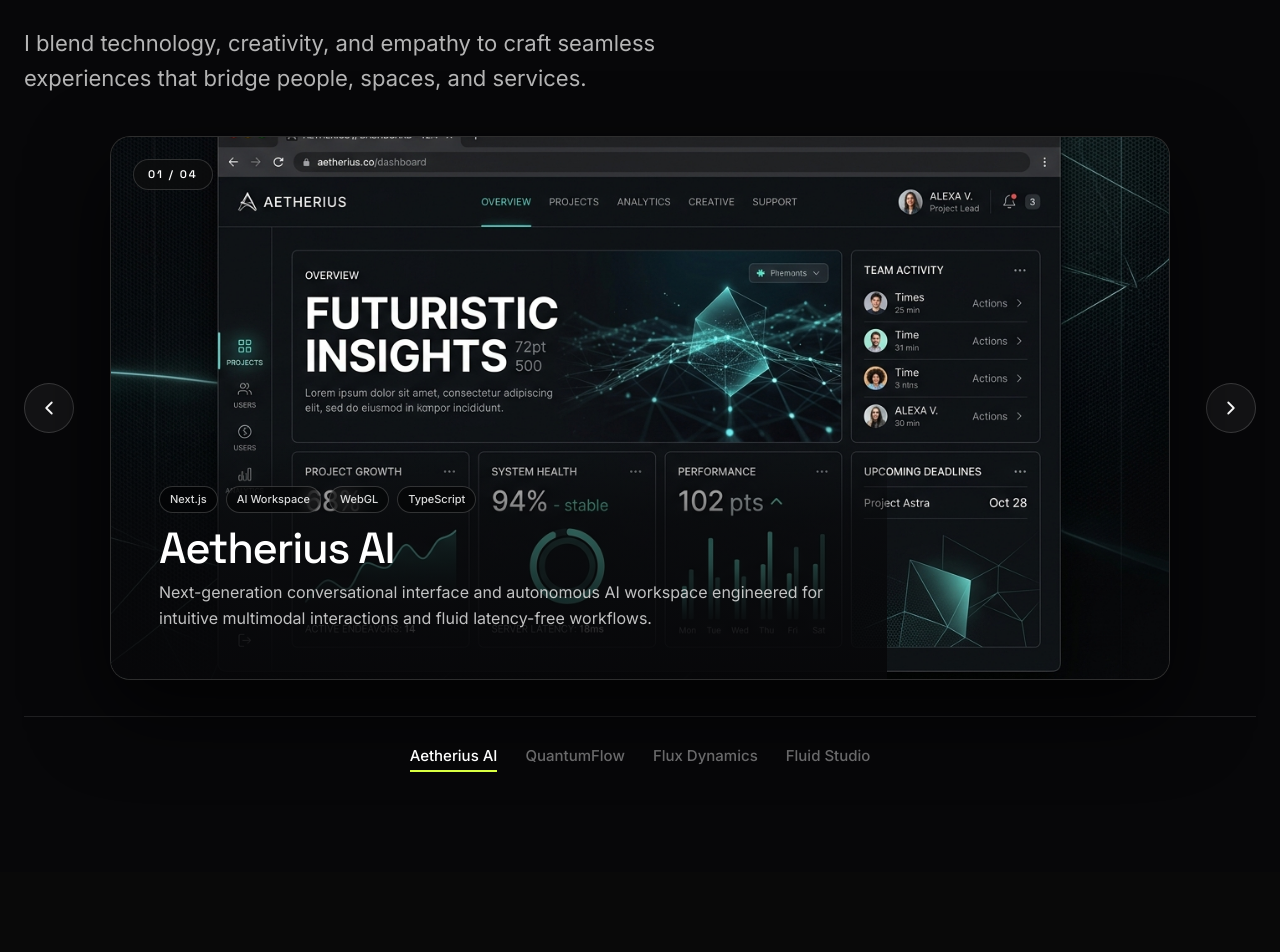
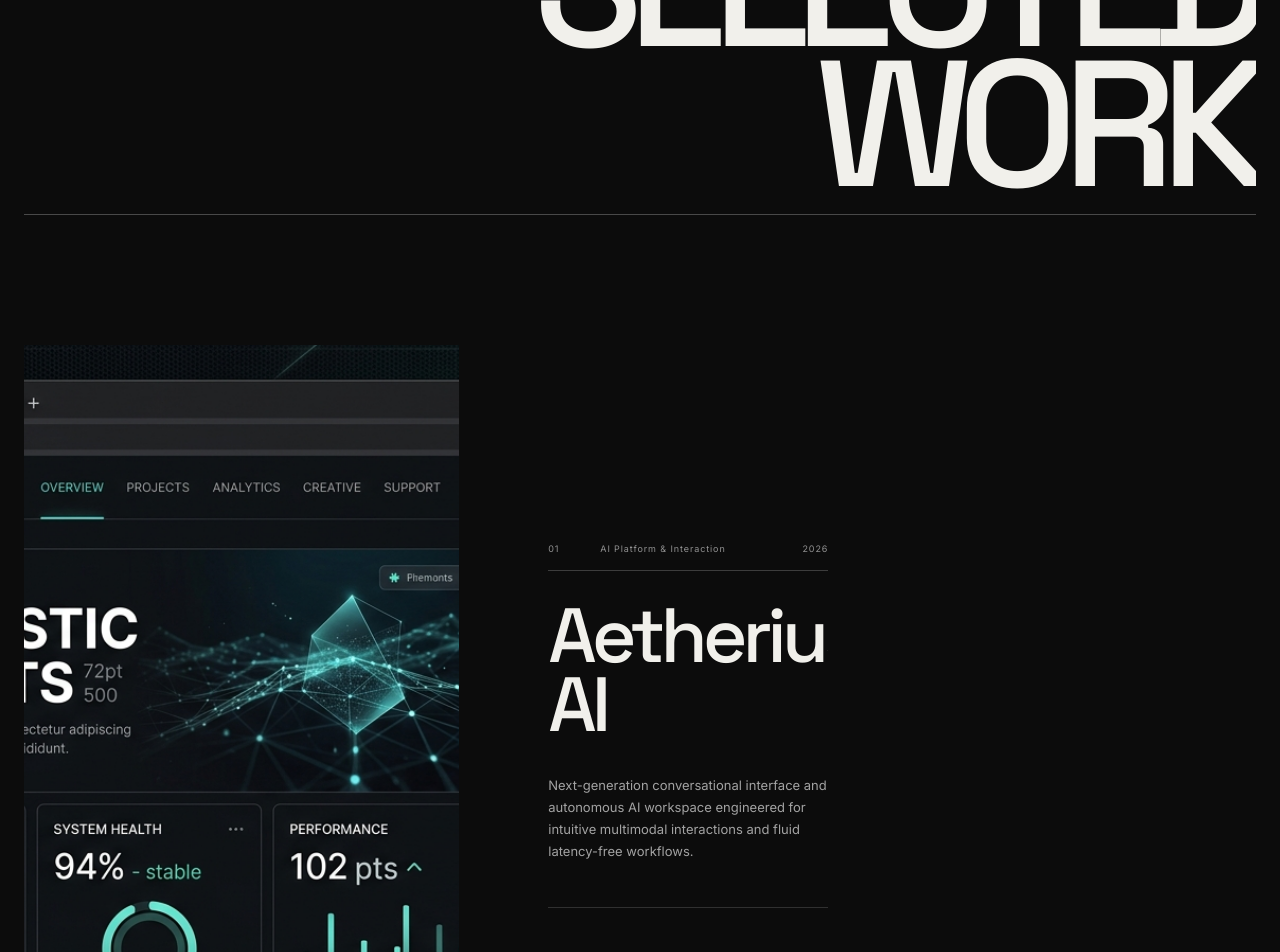
Before and after one commit to mk1632003-cyber/mri, a Next.js app: page / in a window 1280 px wide. Shown: the part 2840-3792 px from the top of the page. Built offline with nearby package versions, Linux system fonts and the light colour scheme.

Commit message:
feat: cinematic Featured Work with alternating clip-path, spring VIEW cursor, and parallax

```diff
--- a/app/globals.css
+++ b/app/globals.css
@@ -3100,3 +3100,282 @@ img {
     gap: 15px;
   }
 }
+
+/* =========================================
+   FEATURED WORK
+========================================= */
+
+.featuredWork {
+  position: relative;
+
+  background: #0c0c0c;
+  color: #f1f0eb;
+
+  padding: 140px 0 180px;
+
+  overflow: hidden;
+}
+
+.workHeader {
+  margin-bottom: 130px;
+}
+
+.workHeader .section-label {
+  display: block;
+
+  margin-bottom: 60px;
+
+  color: rgba(255,255,255,.45);
+}
+
+.workTitleMask {
+  overflow: hidden;
+}
+
+.workTitleMask.right {
+  text-align: right;
+}
+
+.workTitle h2 {
+  font-family: var(--font-space);
+
+  font-size: clamp(80px, 14vw, 230px);
+
+  line-height: 0.78;
+
+  font-weight: 500;
+
+  letter-spacing: -0.085em;
+}
+
+
+/* PROJECT */
+
+.project {
+  padding-bottom: 180px;
+}
+
+.project:last-child {
+  padding-bottom: 0;
+}
+
+.projectInner {
+  display: grid;
+
+  grid-template-columns:
+    minmax(0, 1.65fr)
+    minmax(280px, 0.7fr);
+
+  gap: clamp(40px, 7vw, 120px);
+
+  align-items: center;
+}
+
+.project.reverse .projectVisual {
+  order: 2;
+}
+
+.project.reverse .projectInfo {
+  order: 1;
+}
+
+
+/* PROJECT IMAGE */
+
+.projectVisual {
+  position: relative;
+
+  height: min(72vw, 760px);
+
+  overflow: hidden;
+
+  isolation: isolate;
+}
+
+.projectVisual img {
+  position: absolute;
+
+  width: 100%;
+  height: 114%;
+
+  left: 0;
+  top: -7%;
+
+  object-fit: cover;
+
+  will-change: transform;
+}
+
+
+/* FOLLOWING VIEW BUTTON */
+
+.viewCursor {
+  position: absolute;
+
+  width: 100px;
+  height: 100px;
+
+  transform:
+    translate(-50%, -50%);
+
+  border-radius: 50%;
+
+  background: #d9ff43;
+  color: #111;
+
+  display: flex;
+
+  align-items: center;
+  justify-content: center;
+
+  gap: 5px;
+
+  font-size: 10px;
+
+  font-weight: 700;
+
+  letter-spacing: .08em;
+
+  pointer-events: none;
+
+  z-index: 5;
+
+  transform-origin: center;
+}
+
+
+/* INFO */
+
+.projectInfo {
+  align-self: center;
+}
+
+.projectMeta {
+  display: grid;
+
+  grid-template-columns:
+    40px 1fr auto;
+
+  gap: 12px;
+
+  margin-bottom: 30px;
+
+  padding-bottom: 14px;
+
+  border-bottom:
+    1px solid rgba(255,255,255,.2);
+
+  font-size: 9px;
+
+  letter-spacing: .1em;
+
+  color:
+    rgba(255,255,255,.55);
+}
+
+.projectTitleMask {
+  overflow: hidden;
+
+  padding-bottom: 5px;
+}
+
+.projectInfo h3 {
+  font-family: var(--font-space);
+
+  font-size: clamp(48px, 6vw, 100px);
+
+  line-height: .9;
+
+  font-weight: 500;
+
+  letter-spacing: -.065em;
+}
+
+.projectInfo p {
+  max-width: 430px;
+
+  margin-top: 30px;
+
+  color:
+    rgba(255,255,255,.62);
+
+  font-size: 13px;
+
+  line-height: 1.7;
+}
+
+.projectLine {
+  width: 100%;
+  height: 1px;
+
+  margin-top: 45px;
+
+  background:
+    rgba(255,255,255,.15);
+
+  transform-origin: left;
+}
+
+
+/* DOUBLE CURSOR FIX (STEP 27) */
+.siteCursor[data-project="true"] {
+  opacity: 0;
+}
+
+
+/* MOBILE */
+
+@media(max-width: 850px) {
+
+  .featuredWork {
+    padding:
+      100px 0 110px;
+  }
+
+  .workHeader {
+    margin-bottom: 80px;
+  }
+
+  .workHeader .section-label {
+    margin-bottom: 40px;
+  }
+
+  .workTitle h2 {
+    font-size:
+      clamp(65px, 20vw, 120px);
+  }
+
+  .project {
+    padding-bottom: 110px;
+  }
+
+  .projectInner {
+    grid-template-columns: 1fr;
+
+    gap: 35px;
+  }
+
+  .project.reverse .projectVisual,
+  .project.reverse .projectInfo {
+    order: initial;
+  }
+
+  .projectVisual {
+    height: 120vw;
+
+    max-height: 650px;
+  }
+
+  .projectInfo h3 {
+    font-size:
+      clamp(48px, 15vw, 85px);
+  }
+
+  /*
+   * No mouse-follow cursor on touch devices
+   */
+
+  .viewCursor {
+    display: none;
+  }
+}
--- a/components/CustomCursor.tsx
+++ b/components/CustomCursor.tsx
@@ -26,6 +26,10 @@ export default function CustomCursor() {
       mouseX = event.clientX;
       mouseY = event.clientY;
       cursor.dataset.visible = "true";
+
+      const target = event.target as HTMLElement;
+      const insideProject = target.closest(".projectVisual");
+      cursor.dataset.project = insideProject ? "true" : "false";
     };
 
     const mouseLeave = () => {
--- a/components/FeaturedWork.tsx
+++ b/components/FeaturedWork.tsx
@@ -1,8 +1,14 @@
 "use client";
 
-import { useState } from "react";
-import { motion, AnimatePresence } from "motion/react";
-import { ChevronLeft, ChevronRight, ArrowUpRight } from "lucide-react";
+import {
+  motion,
+  useMotionValue,
+  useSpring,
+  useScroll,
+  useTransform,
+} from "motion/react";
+import { useRef, useState } from "react";
+import { ArrowUpRight } from "lucide-react";
 
 const projects = [
   {
@@ -13,7 +19,7 @@ const projects = [
     description:
       "Next-generation conversational interface and autonomous AI workspace engineered for intuitive multimodal interactions and fluid latency-free workflows.",
     image: "/projects/project-1.jpg",
-    tags: ["Next.js", "AI Workspace", "WebGL", "TypeScript"],
+    background: "#121316",
   },
   {
     number: "02",
@@ -23,7 +29,7 @@ const projects = [
     description:
       "High-throughput enterprise telemetry dashboard offering real-time system observability, dynamic infrastructure topologies, and instant analytics visualization.",
     image: "/projects/project-2.jpg",
-    tags: ["Dashboard", "Telemetry", "React", "Data Viz"],
+    background: "#16161a",
   },
   {
     number: "03",
@@ -33,7 +39,7 @@ const projects = [
     description:
       "Interactive digital experiment exploring real-time physics simulations, custom GLSL shaders, and audio-reactive 3D particle constellations.",
     image: "/projects/project-3.jpg",
-    tags: ["Three.js", "GLSL Shaders", "Creative Coding"],
+    background: "#111215",
   },
   {
     number: "04",
@@ -43,110 +49,248 @@ const projects = [
     description:
       "Digital surface engineered to be visually arresting, technologically sharp, and tuned for extreme fluid 60fps micro-animations.",
     image: "/playground/playground-1.jpg",
-    tags: ["Motion", "Brand Design", "Framer Motion"],
+    background: "#141519",
   },
 ];
 
 export default function FeaturedWork() {
-  const [currentIdx, setCurrentIdx] = useState(0);
+  return (
+    <section className="featuredWork" id="work">
+      <div className="workHeader container">
+        <span className="section-label">02 / FEATURED WORK</span>
 
-  const prevProject = () => {
-    setCurrentIdx((prev) => (prev === 0 ? projects.length - 1 : prev - 1));
-  };
+        <div className="workTitle">
+          <RevealTitle>SELECTED</RevealTitle>
+          <RevealTitle right>WORK</RevealTitle>
+        </div>
+      </div>
 
-  const nextProject = () => {
-    setCurrentIdx((prev) => (prev === projects.length - 1 ? 0 : prev + 1));
-  };
-
-  const current = projects[currentIdx];
-
-  return (
-    <section id="work" className="featured-work-section">
-      <div className="container">
-        {/* Section Header */}
-        <div className="fw-header">
-          <p className="fw-badge">
-            <span className="dot-loop" />
-            Since 2024
-          </p>
-          <h2 className="fw-title">Featured Work</h2>
-          <p className="fw-sub">
-            I blend technology, creativity, and empathy to craft seamless experiences
-            that bridge people, spaces, and services.
-          </p>
-        </div>
-
-        {/* Carousel Viewport with Prev / Next */}
-        <div className="fw-carousel-row">
-          <button
-            type="button"
-            onClick={prevProject}
-            aria-label="Previous project"
-            className="carousel-nav-btn prev-btn"
-          >
-            <ChevronLeft size={22} />
-          </button>
-
-          {/* Large Main Showcase Card */}
-          <div className="fw-card-stage" data-cursor="view">
-            <AnimatePresence mode="wait">
-              <motion.div
-                key={currentIdx}
-                className="fw-card-inner"
-                initial={{ opacity: 0, scale: 0.98 }}
-                animate={{ opacity: 1, scale: 1 }}
-                exit={{ opacity: 0, scale: 0.98 }}
-                transition={{ duration: 0.45, ease: [0.25, 1, 0.5, 1] }}
-              >
-                <img
-                  src={current.image}
-                  alt={current.title}
-                  className="fw-card-img"
-                />
-
-                {/* Top Number Counter Pill */}
-                <div className="fw-card-counter">
-                  {current.number} / 0{projects.length}
-                </div>
-
-                {/* Bottom Gradient and Info */}
-                <div className="fw-card-info">
-                  <div className="fw-card-tags">
-                    {current.tags.map((t) => (
-                      <span key={t} className="fw-tag-pill">{t}</span>
-                    ))}
-                  </div>
-                  <h3 className="fw-card-heading">{current.title}</h3>
-                  <p className="fw-card-desc">{current.description}</p>
-                </div>
-              </motion.div>
-            </AnimatePresence>
-          </div>
-
-          <button
-            type="button"
-            onClick={nextProject}
-            aria-label="Next project"
-            className="carousel-nav-btn next-btn"
-          >
-            <ChevronRight size={22} />
-          </button>
-        </div>
-
-        {/* Horizontal Project Selector Tabs */}
-        <div className="fw-tabs-row">
-          {projects.map((proj, idx) => (
-            <button
-              key={proj.title}
-              type="button"
-              onClick={() => setCurrentIdx(idx)}
-              className={`fw-tab-btn ${idx === currentIdx ? "active" : ""}`}
-            >
-              {proj.title}
-            </button>
-          ))}
-        </div>
+      <div className="projectsList">
+        {projects.map((project, index) => (
+          <Project key={project.number} project={project} index={index} />
+        ))}
       </div>
     </section>
   );
 }
+
+function Project({
+  project,
+  index,
+}: {
+  project: {
+    number: string;
+    title: string;
+    category: string;
+    year: string;
+    description: string;
+    image: string;
+    background: string;
+  };
+  index: number;
+}) {
+  const projectRef = useRef<HTMLDivElement>(null);
+
+  const [hovered, setHovered] = useState(false);
+
+  const mouseX = useMotionValue(0);
+  const mouseY = useMotionValue(0);
+
+  const cursorX = useSpring(mouseX, {
+    stiffness: 180,
+    damping: 22,
+    mass: 0.2,
+  });
+
+  const cursorY = useSpring(mouseY, {
+    stiffness: 180,
+    damping: 22,
+    mass: 0.2,
+  });
+
+  const { scrollYProgress } = useScroll({
+    target: projectRef,
+    offset: ["start end", "end start"],
+  });
+
+  const imageY = useTransform(scrollYProgress, [0, 1], ["-6%", "6%"]);
+
+  const imageScale = useTransform(
+    scrollYProgress,
+    [0, 0.5, 1],
+    [1.12, 1, 1.08]
+  );
+
+  const handleMouseMove = (event: React.MouseEvent<HTMLDivElement>) => {
+    const bounds = event.currentTarget.getBoundingClientRect();
+    mouseX.set(event.clientX - bounds.left);
+    mouseY.set(event.clientY - bounds.top);
+  };
+
+  return (
+    <article
+      ref={projectRef}
+      className={`project ${index % 2 !== 0 ? "reverse" : ""}`}
+    >
+      <div className="projectInner container">
+        {/* IMAGE */}
+        <motion.div
+          className="projectVisual"
+          style={{
+            background: project.background,
+          }}
+          initial={{
+            clipPath:
+              index % 2 === 0
+                ? "inset(0 100% 0 0)"
+                : "inset(0 0 0 100%)",
+          }}
+          whileInView={{
+            clipPath: "inset(0 0% 0 0%)",
+          }}
+          viewport={{
+            once: true,
+            amount: 0.15,
+          }}
+          transition={{
+            duration: 1.15,
+            ease: [0.76, 0, 0.24, 1],
+          }}
+          onMouseMove={handleMouseMove}
+          onMouseEnter={() => setHovered(true)}
+          onMouseLeave={() => setHovered(false)}
+        >
+          <motion.img
+            src={project.image}
+            alt={project.title}
+            style={{
+              y: imageY,
+              scale: imageScale,
+            }}
+          />
+
+          {/* FOLLOW CURSOR */}
+          <motion.div
+            className="viewCursor"
+            style={{
+              left: cursorX,
+              top: cursorY,
+            }}
+            animate={{
+              scale: hovered ? 1 : 0,
+              opacity: hovered ? 1 : 0,
+            }}
+            transition={{
+              duration: 0.25,
+            }}
+          >
+            <span>VIEW</span>
+            <ArrowUpRight size={17} />
+          </motion.div>
+        </motion.div>
+
+        {/* INFORMATION */}
+        <motion.div
+          className="projectInfo"
+          initial={{
+            opacity: 0,
+            y: 70,
+          }}
+          whileInView={{
+            opacity: 1,
+            y: 0,
+          }}
+          viewport={{
+            once: true,
+            amount: 0.3,
+          }}
+          transition={{
+            duration: 0.9,
+            delay: 0.12,
+            ease: [0.16, 1, 0.3, 1],
+          }}
+        >
+          <div className="projectMeta">
+            <span>{project.number}</span>
+            <span>{project.category}</span>
+            <span>{project.year}</span>
+          </div>
+
+          <div className="projectTitleMask">
+            <motion.h3
+              initial={{
+                y: "110%",
+              }}
+              whileInView={{
+                y: 0,
+              }}
+              viewport={{
+                once: true,
+              }}
+              transition={{
+                duration: 0.9,
+                delay: 0.15,
+                ease: [0.76, 0, 0.24, 1],
+              }}
+            >
+              {project.title}
+            </motion.h3>
+          </div>
+
+          <p>{project.description}</p>
+
+          <motion.div
+            className="projectLine"
+            initial={{
+              scaleX: 0,
+            }}
+            whileInView={{
+              scaleX: 1,
+            }}
+            viewport={{
+              once: true,
+            }}
+            transition={{
+              duration: 1.1,
+              delay: 0.3,
+              ease: [0.76, 0, 0.24, 1],
+            }}
+          />
+        </motion.div>
+      </div>
+    </article>
+  );
+}
+
+function RevealTitle({
+  children,
+  right = false,
+}: {
+  children: React.ReactNode;
+  right?: boolean;
+}) {
+  return (
+    <div className={`workTitleMask ${right ? "right" : ""}`}>
+      <motion.h2
+        initial={{
+          y: "110%",
+          rotate: 2,
+        }}
+        whileInView={{
+          y: 0,
+          rotate: 0,
+        }}
+        viewport={{
+          once: true,
+          amount: 0.5,
+        }}
+        transition={{
+          duration: 1,
+          ease: [0.76, 0, 0.24, 1],
+        }}
+      >
+        {children}
+      </motion.h2>
+    </div>
+  );
+}
```
